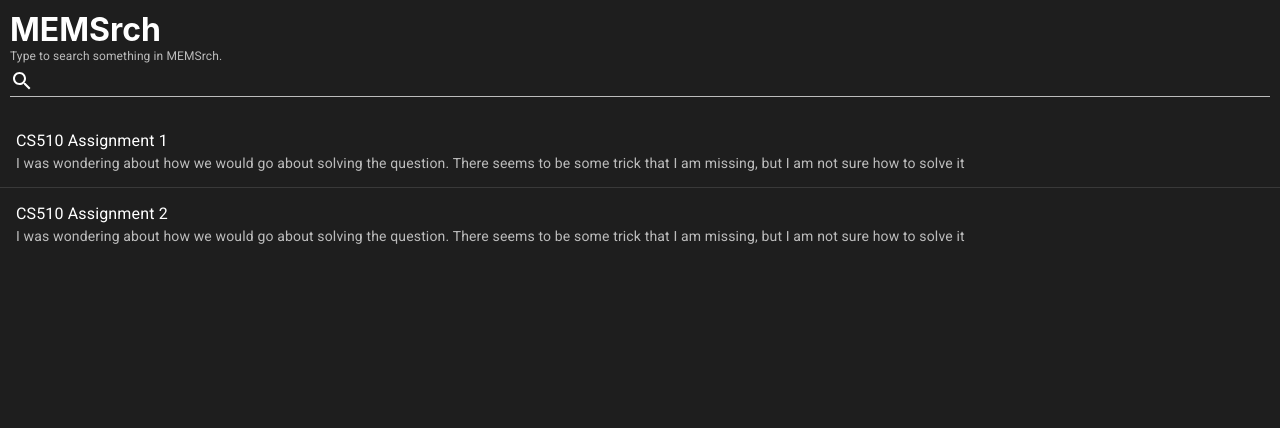
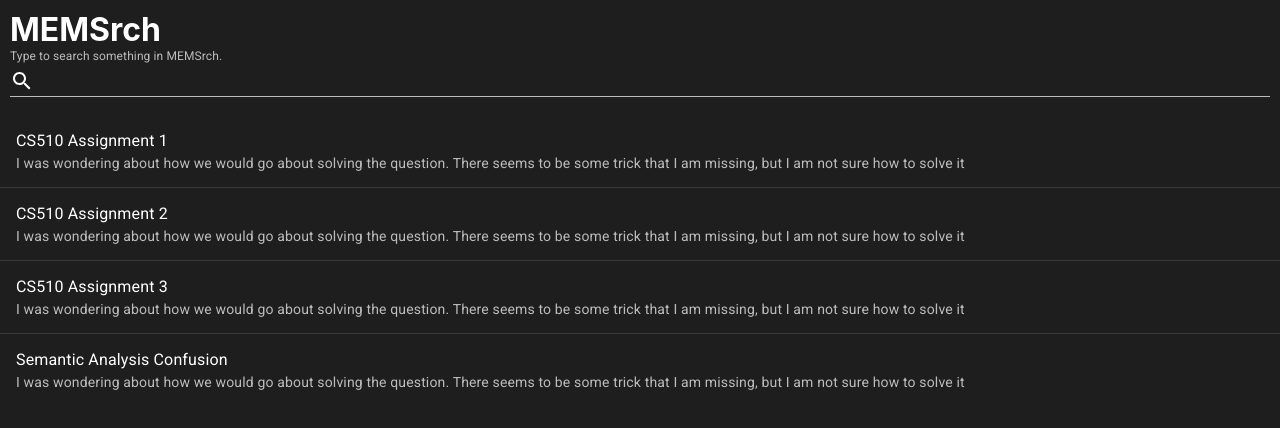
Before and after one commit to MohiTheFish/cs510-final-project, a React (Create React App) app in the folder client/: page / in a window 1280 px wide. Shown: the top 428 px of the page. Built offline with nearby package versions, Linux system fonts and the light colour scheme.

Commit message:
moved css and jsx to different directories

```diff
--- a/client/src/App.js
+++ b/client/src/App.js
@@ -1,5 +1,6 @@
 import { createTheme, ThemeProvider } from '@mui/material/styles'
-import MainPage from 'MainPage';
+import MainPage from 'jsx/MainPage';
+import 'styles';
 
 const theme = createTheme({
   palette: {
--- a/client/src/MainPage.js
+++ b/client/src/jsx/MainPage.js
@@ -3,8 +3,7 @@ import InputAdornment from '@mui/material/InputAdornment';
 import Paper from '@mui/material/Paper';
 import SearchIcon from '@mui/icons-material/Search';
 
-import PostList from 'PostList';
-import './MainPage.css';
+import PostList from 'jsx/PostList';
 
 
 export default function MainPage() {
--- a/client/src/PostList.js
+++ b/client/src/jsx/PostList.js
@@ -12,6 +12,14 @@ const POST_PREVIEWS = [
   },
   {
     title: 'CS510 Assignment 2',
+    details: 'I was wondering about how we would go about solving the question. There seems to be some trick that I am missing, but I am not sure how to solve it'
+  },
+  {
+    title: 'CS510 Assignment 3',
+    details: 'I was wondering about how we would go about solving the question. There seems to be some trick that I am missing, but I am not sure how to solve it'
+  },
+  {
+    title: 'Semantic Analysis Confusion',
     details: 'I was wondering about how we would go about solving the question. There seems to be some trick that I am missing, but I am not sure how to solve it'
   },
 ]
--- /dev/null
+++ b/client/src/styles/index.js
@@ -0,0 +1,2 @@
+import './MainPage.css';
+import './PostList.css';
```
Also changed, not shown: client/src/styles/MainPage.css (renamed from client/src/MainPage.css), client/src/styles/PostList.css (added).
